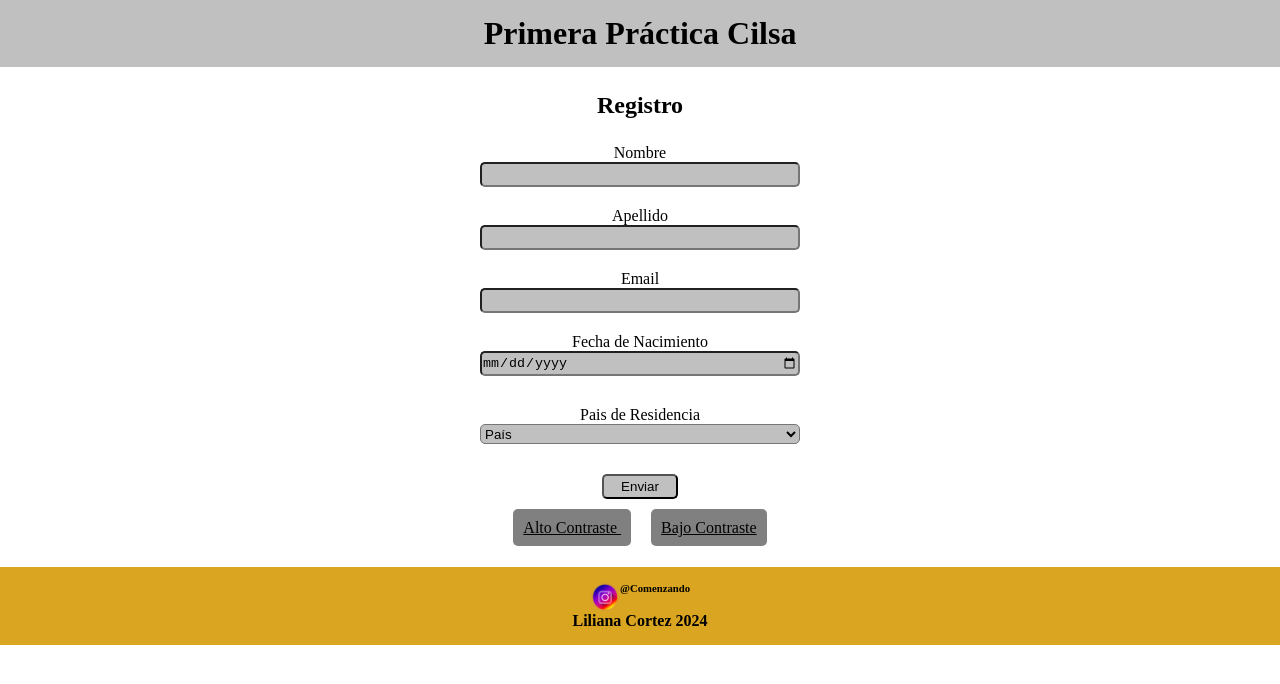
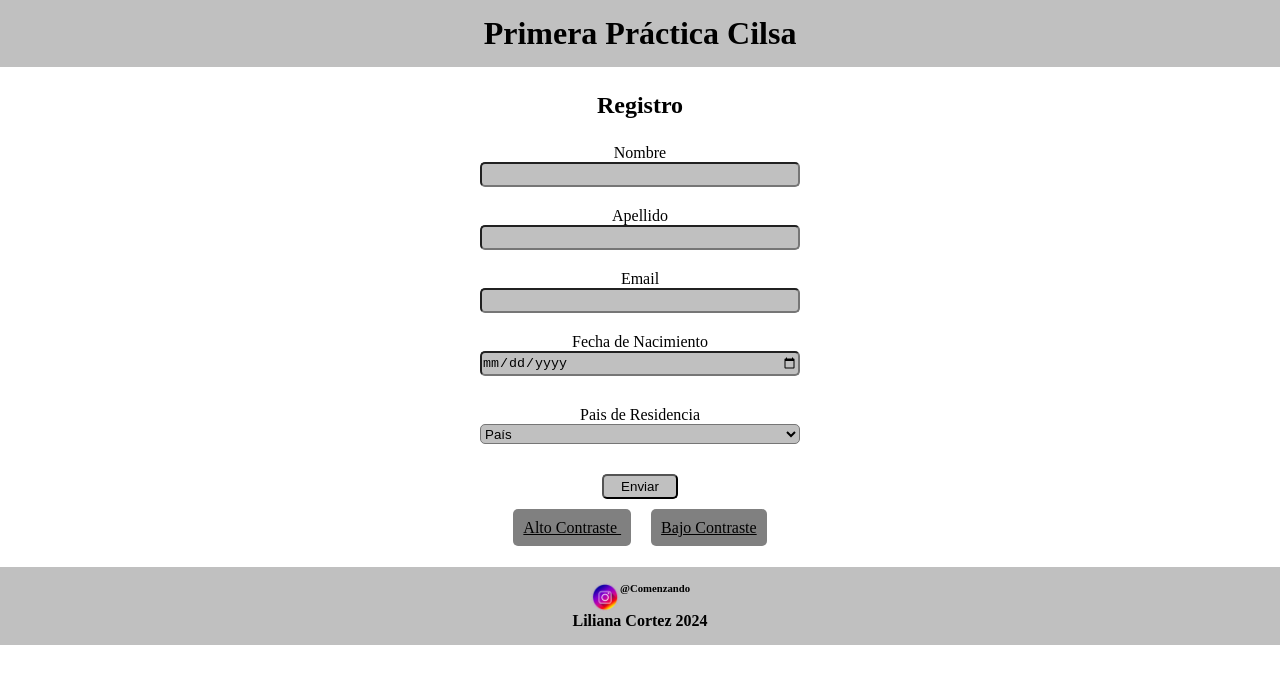
Before and after one commit to Lhyck/PracticaUno-Cilsa, a website: page index2.html in a window 1280 px wide. Drawn offline with Linux system fonts and the light colour scheme; some packages are replaced by stand-ins of ours; a script that the page names is missing.

Commit message:
cambios..

```diff
--- a/style2.css
+++ b/style2.css
@@ -63,7 +63,7 @@ section{
 }
 
 footer{
-    background-color:goldenrod;
+    background-color: silver;
     padding: 15px;
 
 
```
